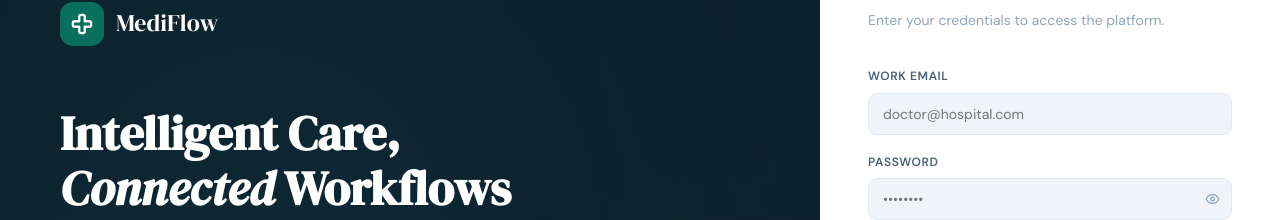
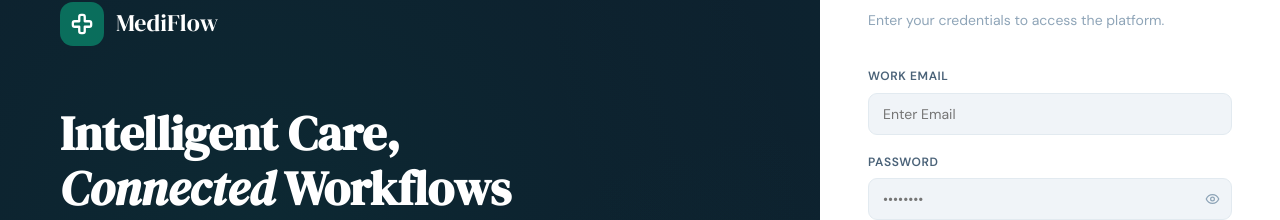
Before and after one commit to kishore-muthu/healthcare-b2b-app, a React (Vite) app: page /login in a window 1280 px wide. Shown: the part 161-381 px from the top of the page. Built offline with nearby package versions, Linux system fonts and the light colour scheme; no server answers.

Commit message:
Changed Placeholder For Email Field

```diff
--- a/src/pages/LoginPage.tsx
+++ b/src/pages/LoginPage.tsx
@@ -183,7 +183,7 @@ const LoginPage: React.FC = () => {
               type="email"
               value={email}
               onChange={(e) => setEmail(e.target.value)}
-              placeholder="doctor@hospital.com"
+              placeholder="Enter Email"
               style={{
                 width: '100%',
                 padding: '11px 14px',
```
